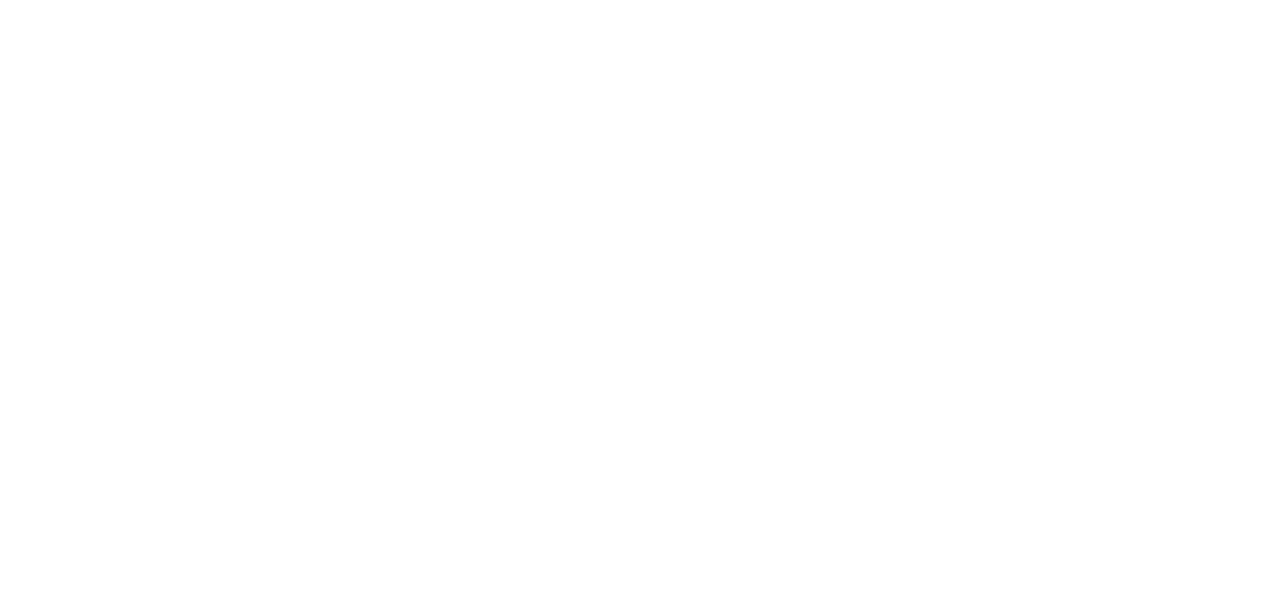
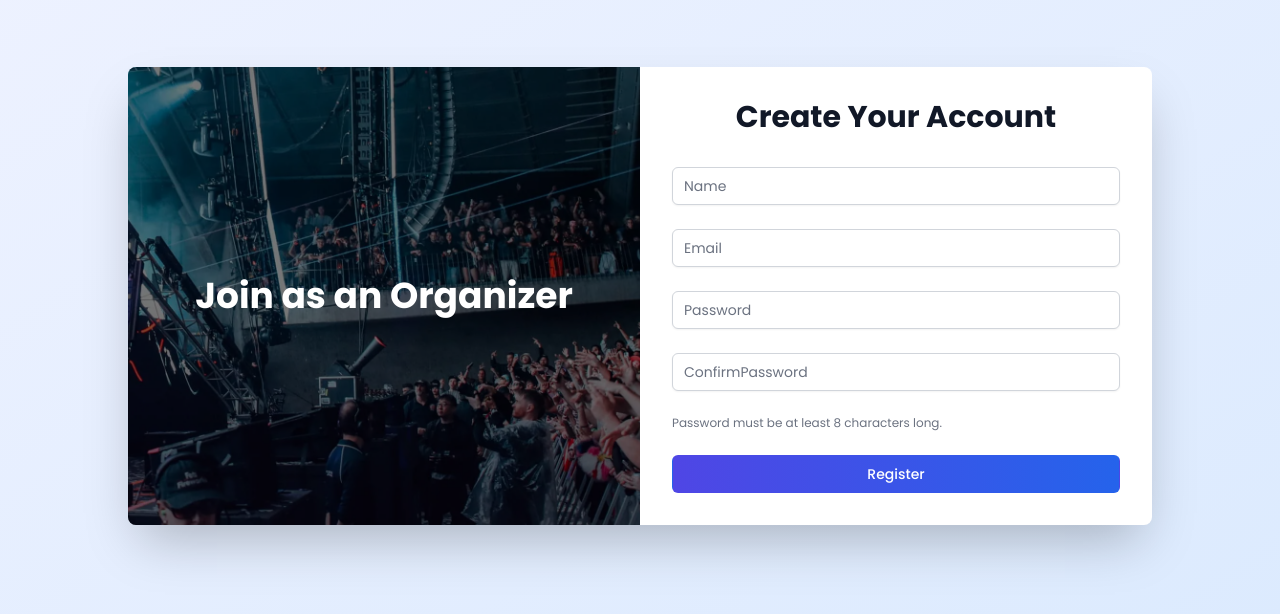
Before and after one commit to Mordecai-Wambua/Eventure, a React (Vite) app in the folder client/: page /register in a window 1280 px wide. Before the commit this address had no page. Shown: the part 104-718 px from the top of the page. Built offline with nearby package versions, Linux system fonts and the light colour scheme; no server answers.

Commit message:
Register as an Organizer

```diff
--- a/client/src/App.jsx
+++ b/client/src/App.jsx
@@ -12,6 +12,7 @@ import AttendeeList from './organizer_pages/AttendeeList';
 import UpdateEvent from './organizer_pages/UpdateEvent';
 import DeleteEvent from './organizer_pages/DeleteEvent';
 import BookEvents from './pages/BookEvents';
+import Register from './organizer_pages/Register';
 
 function App() {
   return (
@@ -30,6 +31,7 @@ function App() {
         <Route path='/update-event:id' element={<UpdateEvent />} />
         <Route path='/delete-event' element={<DeleteEvent />} />
         <Route path="/events/:id" element={<BookEvents />} />
+        <Route path="/register" element={<Register />} />
       </Routes>
     </>
   );
--- a/client/src/home_components/Navigation.jsx
+++ b/client/src/home_components/Navigation.jsx
@@ -22,7 +22,7 @@ export default function Navigation() {
 
   const handleCreateEvent = () => {
     console.log('Create Event clicked');
-    navigate('/login');
+    navigate('/register');
     setIsMenuOpen(false); // Close menu on Get Started
   };
 
--- /dev/null
+++ b/client/src/organizer_pages/Register.jsx
@@ -0,0 +1,181 @@
+import { useState } from 'react';
+import { useNavigate } from 'react-router-dom';
+import HeroImage from '../assets/HeroImage.webp';
+import PropTypes from 'prop-types';
+
+export default function RegisterOrganizer() {
+  const [formData, setFormData] = useState({
+    name: '',
+    email: '',
+    password: '',
+    confirmPassword: '',
+  });
+  const [errors, setErrors] = useState({});
+  const [loading, setLoading] = useState(false);
+  const [message, setMessage] = useState('');
+  const apiLink = import.meta.env.VITE_SERVER_API;
+  const navigate = useNavigate();
+
+  const validateForm = () => {
+    const newErrors = {};
+    if (!formData.name) newErrors.name = 'Name is required.';
+    if (!formData.email) newErrors.email = 'Email is required.';
+    if (!formData.password) {
+      newErrors.password = 'Password is required.';
+    } else if (formData.password.length < 8) {
+      newErrors.password = 'Password must be at least 8 characters long.';
+    }
+    if (formData.password !== formData.confirmPassword) {
+      newErrors.confirmPassword = 'Passwords do not match.';
+    }
+    return newErrors;
+  };
+
+  const handleInputChange = (e) => {
+    setFormData({
+      ...formData,
+      [e.target.name]: e.target.value,
+    });
+  };
+
+  const handleSubmit = async (e) => {
+    e.preventDefault();
+    setMessage('');
+    setErrors({});
+
+    const validationErrors = validateForm();
+    if (Object.keys(validationErrors).length > 0) {
+      setErrors(validationErrors);
+      return;
+    }
+
+    setLoading(true);
+    try {
+      const response = await fetch(`${apiLink}/api/organizer/register`, {
+        method: 'POST',
+        headers: {
+          'Content-Type': 'application/json',
+        },
+        body: JSON.stringify(formData),
+      });
+
+      const result = await response.json();
+      if (response.ok) {
+        setMessage('Registration successful!');
+        navigate('/login');
+      } else {
+        setMessage(result.message || 'Registration failed.');
+      }
+    } catch (error) {
+      console.error('Error registering user:', error);
+      setMessage('An error occurred during registration.');
+    }
+    setLoading(false);
+  };
+
+  const FloatingLabelInput = ({ name, type, value, onChange, error }) => (
+    <div className="relative">
+      <input
+        id={name}
+        name={name}
+        type={type}
+        value={value}
+        onChange={onChange}
+        placeholder=" "
+        className={`block w-full px-3 py-2 border ${
+          error ? 'border-red-500' : 'border-gray-300'
+        } rounded-md shadow-sm focus:outline-none focus:ring-indigo-500 focus:border-indigo-500 sm:text-sm peer`}
+      />
+      <label
+        htmlFor={name}
+        className="absolute text-sm text-gray-500 duration-300 transform -translate-y-4 scale-75 top-2 z-10 origin-[0] bg-white px-2 peer-focus:px-2 peer-placeholder-shown:scale-100 peer-placeholder-shown:-translate-y-1/2 peer-placeholder-shown:top-1/2 peer-focus:top-2 peer-focus:scale-75 peer-focus:-translate-y-4 left-1"
+      >
+        {name.charAt(0).toUpperCase() + name.slice(1)}
+      </label>
+      {error && <span className="text-red-500 text-xs mt-1">{error}</span>}
+    </div>
+  );
+
+  FloatingLabelInput.propTypes = {
+    name: PropTypes.string.isRequired,
+    type: PropTypes.string.isRequired,
+    value: PropTypes.oneOfType([PropTypes.string, PropTypes.number]).isRequired,
+    onChange: PropTypes.func.isRequired,
+    error: PropTypes.string,
+  };
+
+  return (
+    <div className="min-h-screen flex items-center justify-center bg-gray-100 py-12 px-4 sm:px-6 lg:px-8 bg-gradient-to-br from-indigo-50 to-blue-100">
+      <div className="max-w-5xl w-full lg:flex bg-white shadow-2xl rounded-lg overflow-hidden">
+        {/* Left half: Hero Image */}
+        <div className="lg:w-1/2 bg-cover bg-center h-64 lg:h-auto" style={{ backgroundImage: `url(${HeroImage})` }}>
+          <div className="h-full w-full bg-black bg-opacity-50 flex items-center justify-center">
+            <h1 className="text-4xl font-bold text-white text-center px-4">Join as an Organizer</h1>
+          </div>
+        </div>
+
+        {/* Right half: Registration Form */}
+        <div className="lg:w-1/2 p-8 space-y-8">
+          <h2 className="text-center text-3xl font-extrabold text-gray-900 mb-6">
+            Create Your Account
+          </h2>
+
+          {/* Success/Error Message */}
+          {message && (
+            <div className={`text-sm mb-4 p-3 rounded ${message.includes('successful') ? 'bg-green-100 text-green-700' : 'bg-red-100 text-red-700'}`}>
+              {message}
+            </div>
+          )}
+
+          <form onSubmit={handleSubmit} className="space-y-6">
+            <FloatingLabelInput
+              name="name"
+              type="text"
+              value={formData.name}
+              onChange={handleInputChange}
+              error={errors.name}
+            />
+
+            <FloatingLabelInput
+              name="email"
+              type="email"
+              value={formData.email}
+              onChange={handleInputChange}
+              error={errors.email}
+            />
+
+            <FloatingLabelInput
+              name="password"
+              type="password"
+              value={formData.password}
+              onChange={handleInputChange}
+              error={errors.password}
+            />
+
+            <FloatingLabelInput
+              name="confirmPassword"
+              type="password"
+              value={formData.confirmPassword}
+              onChange={handleInputChange}
+              error={errors.confirmPassword}
+            />
+
+            <p className="text-xs text-gray-500 mt-1">Password must be at least 8 characters long.</p>
+
+            <div>
+              <button
+                type="submit"
+                className={`w-full flex justify-center py-2 px-4 border border-transparent text-sm font-medium rounded-md text-white bg-gradient-to-r from-indigo-600 to-blue-600 hover:from-indigo-700 hover:to-blue-700 focus:outline-none focus:ring-2 focus:ring-offset-2 focus:ring-indigo-500 transition duration-150 ease-in-out ${
+                  loading ? 'opacity-75 cursor-not-allowed' : ''
+                }`}
+                disabled={loading}
+              >
+                {loading ? 'Registering...' : 'Register'}
+              </button>
+            </div>
+          </form>
+        </div>
+      </div>
+    </div>
+  );
+}
```
